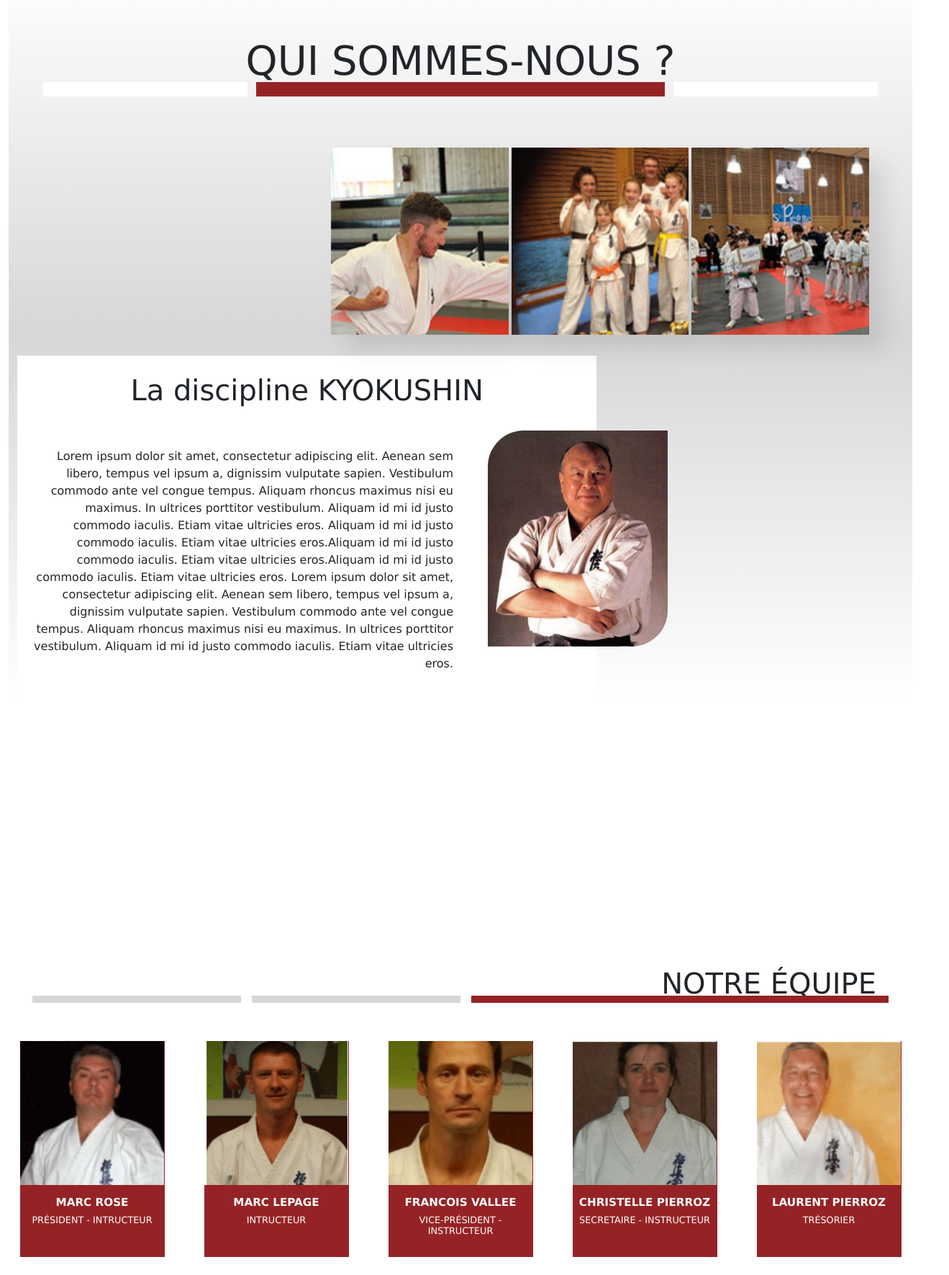
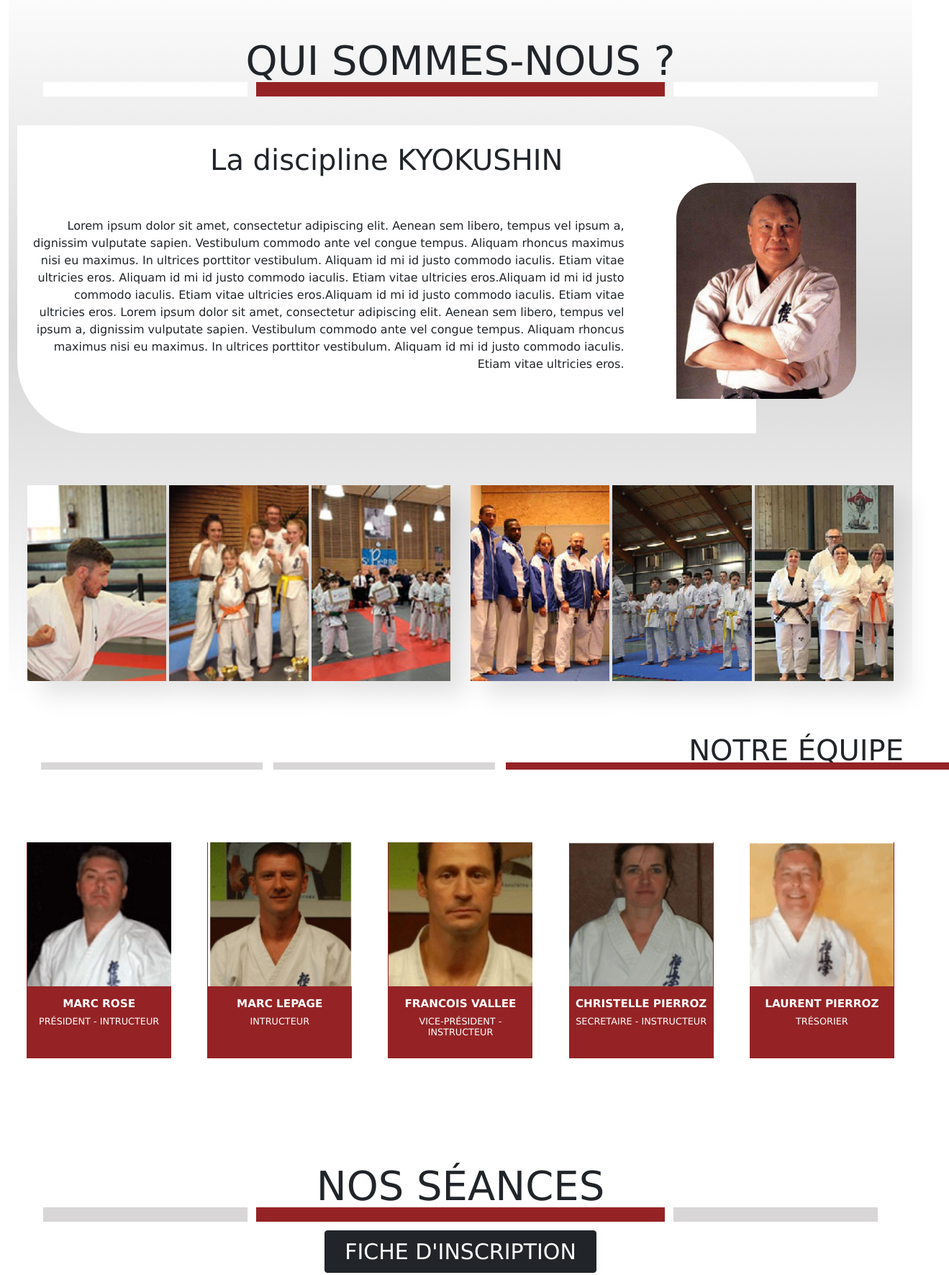
Before and after one commit to Amandine-DyD/KYOKUSHINkarateGoderville, a plain HTML site: page KKCG.html in a window 1280 px wide. Shown: the part 1859-3630 px from the top of the page at 72% size, 1319 px wide, since content can reach past the window. Drawn offline with nearby package versions, Linux system fonts and the light colour scheme.

Commit message:
mise à jour du 05.04

```diff
--- a/KKCG.html
+++ b/KKCG.html
@@ -114,10 +114,32 @@
         </div>
 
 
-        <div class="container ">
-          <div class="row d-flex justify-content-end mb-5">
-            <div class="col-md-8">
-              <div class="container diapo col-md-9">
+
+
+        <div class="container-fluid my-5 ">
+          <div class="row">
+            <div class="col-md-10 bg-white kyokushin">
+              <div class="row d-flex">
+                <h3 class="text-center pt-4">La discipline KYOKUSHIN</h3>
+                <div class="d-flex my-4 col-md-10">
+                  <p class="text-end ms-2 mt-4">Lorem ipsum dolor sit amet, consectetur adipiscing elit. Aenean sem libero, tempus vel ipsum a, dignissim vulputate sapien. Vestibulum commodo ante vel congue tempus. Aliquam rhoncus maximus nisi eu maximus. In ultrices porttitor vestibulum. Aliquam id mi id justo commodo iaculis. Etiam vitae ultricies eros.
+
+                  Aliquam id mi id justo commodo iaculis. Etiam vitae ultricies eros.Aliquam id mi id justo commodo iaculis. Etiam vitae ultricies eros.Aliquam id mi id justo commodo iaculis. Etiam vitae ultricies eros.
+
+                  Lorem ipsum dolor sit amet, consectetur adipiscing elit. Aenean sem libero, tempus vel ipsum a, dignissim vulputate sapien. Vestibulum commodo ante vel congue tempus. Aliquam rhoncus maximus nisi eu maximus. In ultrices porttitor vestibulum. Aliquam id mi id justo commodo iaculis. Etiam vitae ultricies eros.</p>
+                </div>
+                <div class="col-md-2 mb-5">
+                    <img src="assets/img/masutatsu.jpg" alt="oyama" class="oyama mx-5">
+                </div>
+              </div>
+            </div>
+          </div>
+        </div>
+
+        <div class="container-fluid">
+          <div class="row d-flex justify-content-evenly my-5">
+            <div class="col-md-6">
+              <div class="container diapo">
                   <div class="box">
                     <img src="assets/img/diapobriques.jpg" alt="photo perfomance">
                   </div>
@@ -129,18 +151,20 @@
                   </div>
               </div>
             </div>
+            <div class="col-md-6">
+              <div class="container diapo">
+                  <div class="box">
+                    <img src="assets/img/karate-adultes.jpg" alt="photo élèves adultes">
+                  </div>
+                  <div class="box">
+                    <img src="assets/img/karate-junior.jpg" alt="photo élèves junior">
+                  </div>
+                  <div class="box">
+                    <img src="assets/img/karate-sante.jpg" alt="photo élève senior">
                   </div>
               </div>
-        <div class="container-fluid mt-5 ">
-          <div class="row col-md-8 bg-white">
-            <h3 class="text-center pt-4">La discipline KYOKUSHIN</h3>
-            <div class="d-flex my-4 bg-white">
-              <p class="text-end col-9 ms-2 mt-4">Lorem ipsum dolor sit amet, consectetur adipiscing elit. Aenean sem libero, tempus vel ipsum a, dignissim vulputate sapien. Vestibulum commodo ante vel congue tempus. Aliquam rhoncus maximus nisi eu maximus. In ultrices porttitor vestibulum. Aliquam id mi id justo commodo iaculis. Etiam vitae ultricies eros.
-
-              Aliquam id mi id justo commodo iaculis. Etiam vitae ultricies eros.Aliquam id mi id justo commodo iaculis. Etiam vitae ultricies eros.Aliquam id mi id justo commodo iaculis. Etiam vitae ultricies eros.
-
-              Lorem ipsum dolor sit amet, consectetur adipiscing elit. Aenean sem libero, tempus vel ipsum a, dignissim vulputate sapien. Vestibulum commodo ante vel congue tempus. Aliquam rhoncus maximus nisi eu maximus. In ultrices porttitor vestibulum. Aliquam id mi id justo commodo iaculis. Etiam vitae ultricies eros.</p>
-              <img src="assets/img/masutatsu.jpg" alt="oyama" class="oyama mx-5">
+            </div>
+          </div>
         </div>
 
             <!--<div class="col-md-2">
@@ -160,18 +184,21 @@
           </div>
         </div>-->
      </section>
-     <section>
-        <div class="container fluid mt-5"></div>
+
+     <section class="container-fluid mt-5">
+        <div class="row mt-5">
           <h3 id="equipe">NOTRE ÉQUIPE</h3>
             <div class="row d-flex justify-content-between mx-5 mb-5">
               <div class="col-md-3 col-2 bg-grey box-sous-titre"></div>
               <div class="col-md-3 col-2 bg-grey box-sous-titre"></div>
               <div class="col-md-6 col-8 bg-red box-sous-titre"></div>
             </div>
+        </div>
+      </div>
 
 
         <div class="row justify-content-around ">
-            <div class="col-md-2 col-8 flip-card">
+          <div class="col-md-2 col-8 flip-card my-5">
               <div class="flip-card-inner">
                   <div class="flip-card-front">
                     <img src="assets/img/MARC-ROSE-DIRECTEUR.jpg" alt="directeur marc rose" style="width:200px;height:200px;">
@@ -189,7 +216,7 @@
                   </div>
                 </div>
               </div>
-              <div class="col-md-2 col-8 flip-card">
+              <div class="col-md-2 col-8 flip-card my-5">
                 <div class="flip-card-inner">
                   <div class="flip-card-front">
                     <img src="assets/img/MARC-LEPAGE-INSTRUCTEUR.jpg" alt="instructeur marc lepage" style="width:200px;height:200px;">
@@ -205,7 +232,7 @@
                   </div>
                 </div>
               </div>
-              <div class="col-md-2 col-8 flip-card">
+              <div class="col-md-2 col-8 flip-card my-5">
                 <div class="flip-card-inner">
                   <div class="flip-card-front">
                     <img src="assets/img/FRANCOIS-VALLEE-INSTRUCTEUR.jpg" alt="instructeur françois vallee" style="width:200px;height:200px;">
@@ -220,7 +247,7 @@
                   </div>
                 </div>
               </div>
-              <div class="col-md-2 col-8 flip-card">
+              <div class="col-md-2 col-8 flip-card my-5">
                 <div class="flip-card-inner">
                   <div class="flip-card-front">
                     <img src="assets/img/CHRISTELLE-PIERROZ-INSTRUCTEUR-&-SECRETAIRE.jpg" alt="instructeur christelle pierroz" style="width:200px;height:200px;">
@@ -235,7 +262,7 @@
                   </div>
                 </div>
               </div>
-              <div class="col-md-2 col-8 flip-card">
+              <div class="col-md-2 col-8 flip-card my-5">
                 <div class="flip-card-inner">
                   <div class="flip-card-front">
                     <img src="assets/img/LAURENT-PIERROZ-TRESORIER.jpg" alt="instructeur laurent pierroz" style="width:200px;height:200px;">
--- a/assets/styles/style.css
+++ b/assets/styles/style.css
@@ -125,7 +125,9 @@ h5 {
     font-size: 30px;
 }
 
-
+.kyokushin {
+    border-radius: 0px 100px 0px 100px;
+}
 
 .oyama {
     width: 250px;
@@ -134,7 +136,7 @@ h5 {
 }
 
 .presentation-kyokushin {
-    max-height: 250px;
+    max-height: 200px;
 }
 
 p {
@@ -250,7 +252,7 @@ p {
 
      @media (min-width: 200px) and (max-width: 765px) {
         .bg-nous {
-            height: 3000px;
+            height: 1500px;
         }
 
         h1 {
@@ -259,7 +261,7 @@ p {
         }
 
         #souscriptionButton {
-            font-size : 20px;
+            font-size : 18px;
         }
 
     }
```
Lines whose indentation alone changed are shown as unchanged.
